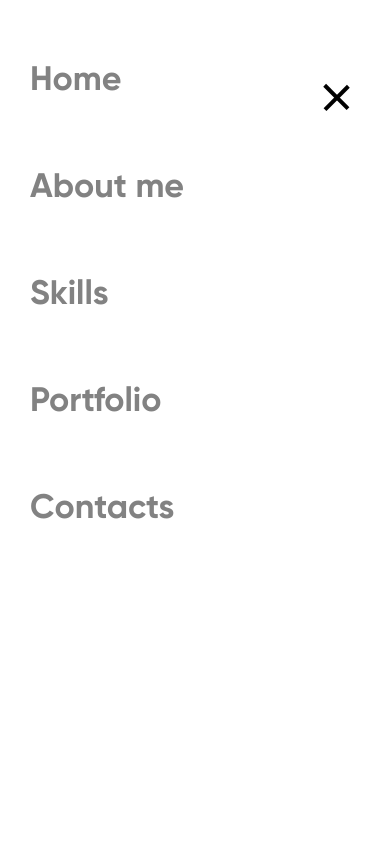
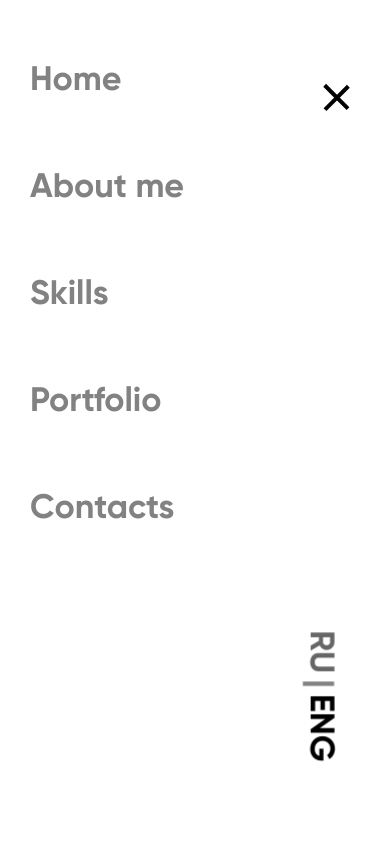
Before and after one commit to SmirnovMaks/Business-card, a plain HTML site: page index.html in a window 390 px wide. Both pictures are taken after a click on the element 336 px from the left and 97 px from the top of the page. Shown: the top 844 px of the page. Drawn offline with Linux system fonts and the light colour scheme.

Commit message:
адаптив

```diff
--- a/js/burger.js
+++ b/js/burger.js
@@ -1,11 +1,13 @@
 const burger = document.querySelector('.header__burger');
 const nav = document.querySelector('.header__nav');
 const body = document.querySelector('body');
+const language = document.querySelector('.home_language')
 console.log(burger);
 console.log(nav);
 
 burger.addEventListener('click', () => {
     nav.classList.toggle('active');
     burger.classList.toggle('active');
+    language.classList.toggle('active');
     body.classList.toggle('lock');
 })
--- a/styles/style.css
+++ b/styles/style.css
@@ -367,7 +367,18 @@ li {
         bottom: 0;
     }
     .home_language {
-        display: none;
+        position: fixed;
+        top: -1000px;
+        transition: all 0.3s ease 0s;
+        rotate: 180deg;
+        font-size: 34px;
+        line-height: 42px;
+    }
+    .home_language.active {
+        top: 80%;
+        position: fixed;
+        right: 0px;
+        z-index: 5;
     }
     .skils {
         padding-bottom: 0;
```
